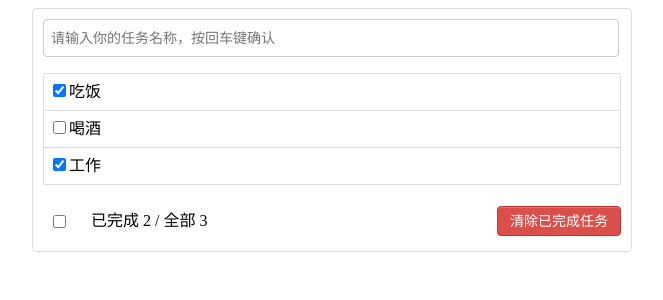
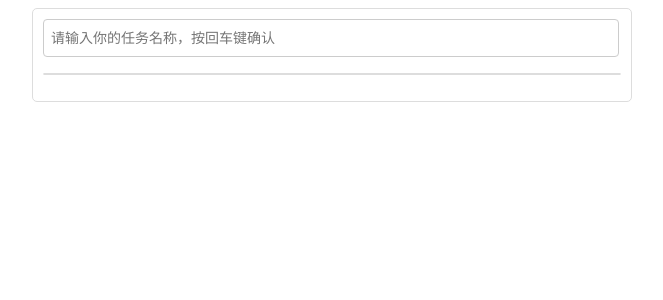
Before and after one commit to zhh567/TodoList, a Vue app: page / in a window 1280 px wide. Shown: the top 300 px of the page, without its empty margins (308-971 px from the left). Built offline with nearby package versions, Linux system fonts and the light colour scheme.

Commit message:
增加浏览器本地存储

```diff
--- a/src/App.vue
+++ b/src/App.vue
@@ -31,11 +31,7 @@ export default {
 
   data() {
     return {
-      todos: [
-        { id: "001", name: "吃饭", done: true },
-        { id: "002", name: "喝酒", done: false },
-        { id: "003", name: "工作", done: true },
-      ],
+      todos: JSON.parse(localStorage.getItem("todos")) || [],
     };
   },
   methods: {
@@ -68,6 +64,14 @@ export default {
       this.todos = this.todos.filter((todo) => {
         return !todo.done;
       });
+    },
+  },
+  watch: {
+    todos: {
+      deep: true,
+      handler(value) {
+        localStorage.setItem("todos", JSON.stringify(value));
+      },
     },
   },
 };
```
Also changed, not shown: 1 other file (tests, documents, lock files or other folders).
